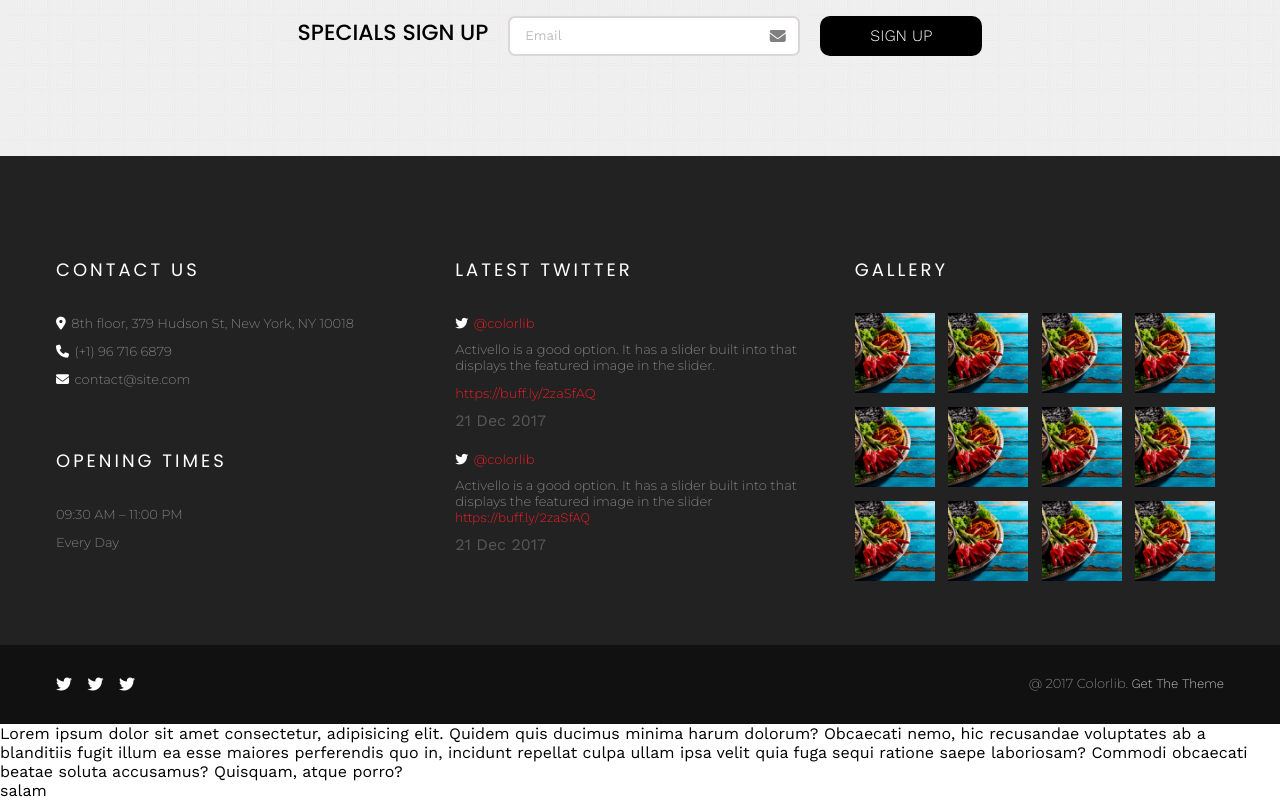
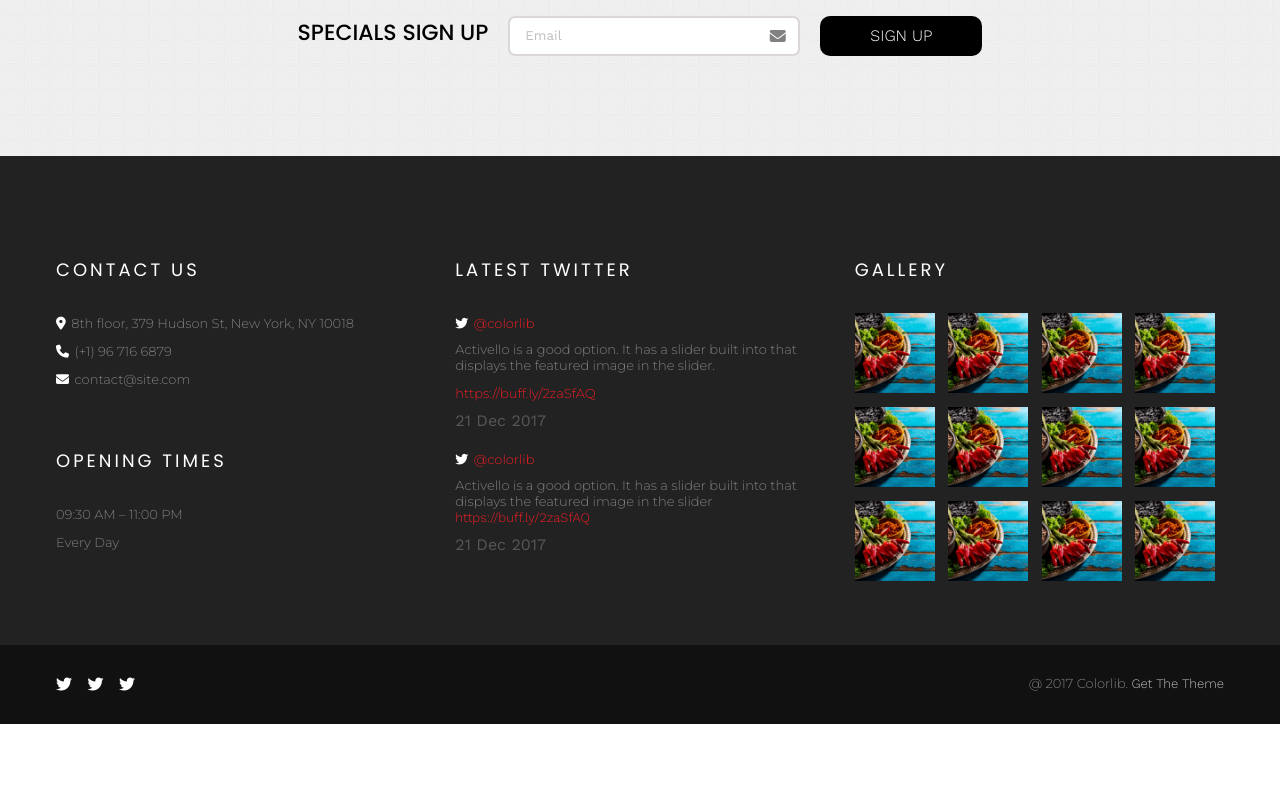
Before and after one commit to fadayat/test, a plain HTML site: page index.htm in a window 1280 px wide. Shown: the part 7601-8401 px from the top of the page. After the commit the page ends 8325 px from the top, so only its background shows below. Drawn offline with nearby package versions, Linux system fonts and the light colour scheme.

Commit message:
Update index.htm
removed other things

```diff
--- a/index.htm
+++ b/index.htm
@@ -519,17 +519,5 @@
         </div>
       </div>
     </footer>
-
-    <p>
-      Lorem ipsum dolor sit amet consectetur, adipisicing elit. Quidem quis
-      ducimus minima harum dolorum? Obcaecati nemo, hic recusandae voluptates ab
-      a blanditiis fugit illum ea esse maiores perferendis quo in, incidunt
-      repellat culpa ullam ipsa velit quia fuga sequi ratione saepe laboriosam?
-      Commodi obcaecati beatae soluta accusamus? Quisquam, atque porro?
-    </p>
-
-    <!-- END OF MAIN -->
-
-    salam
   </body>
 </html>
```
